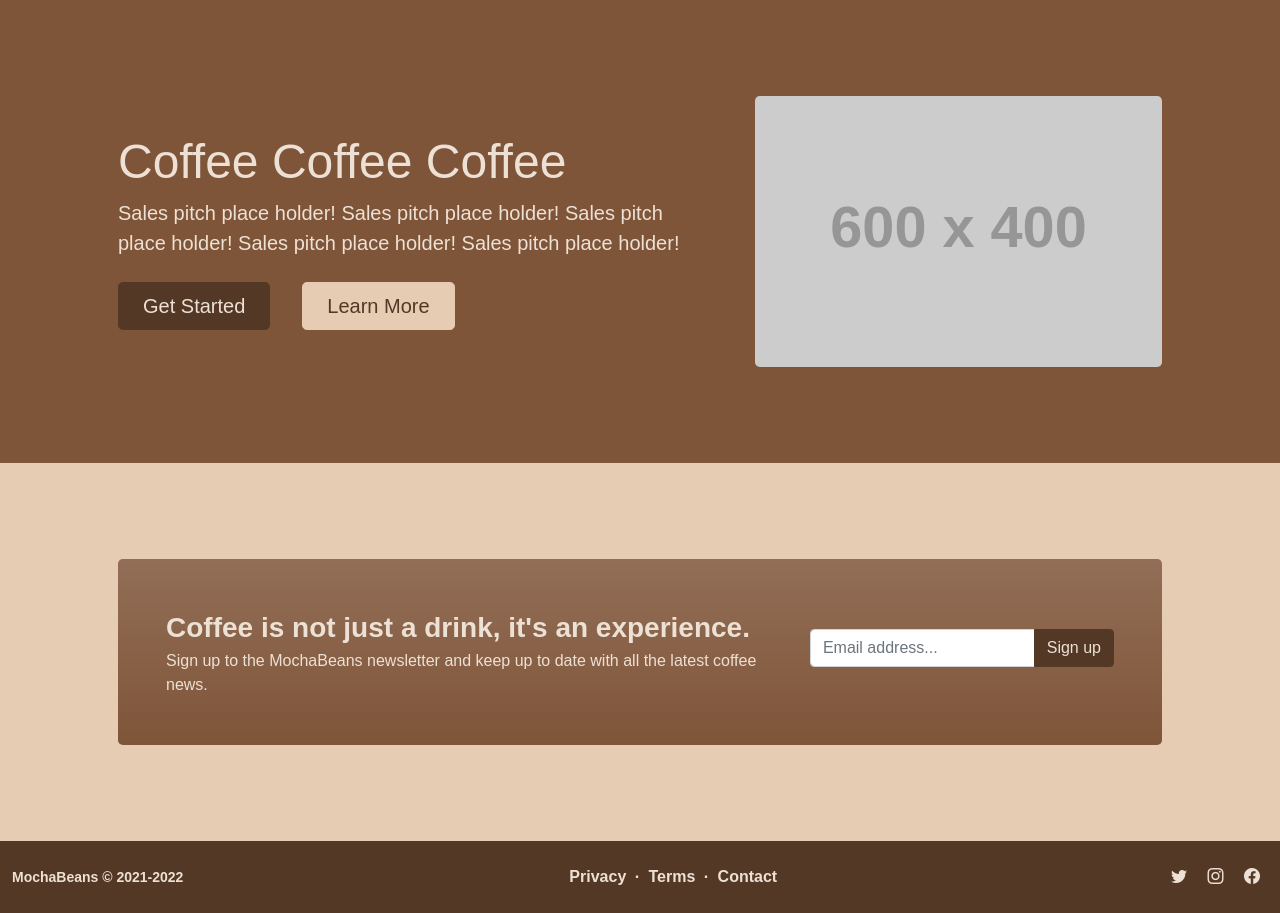
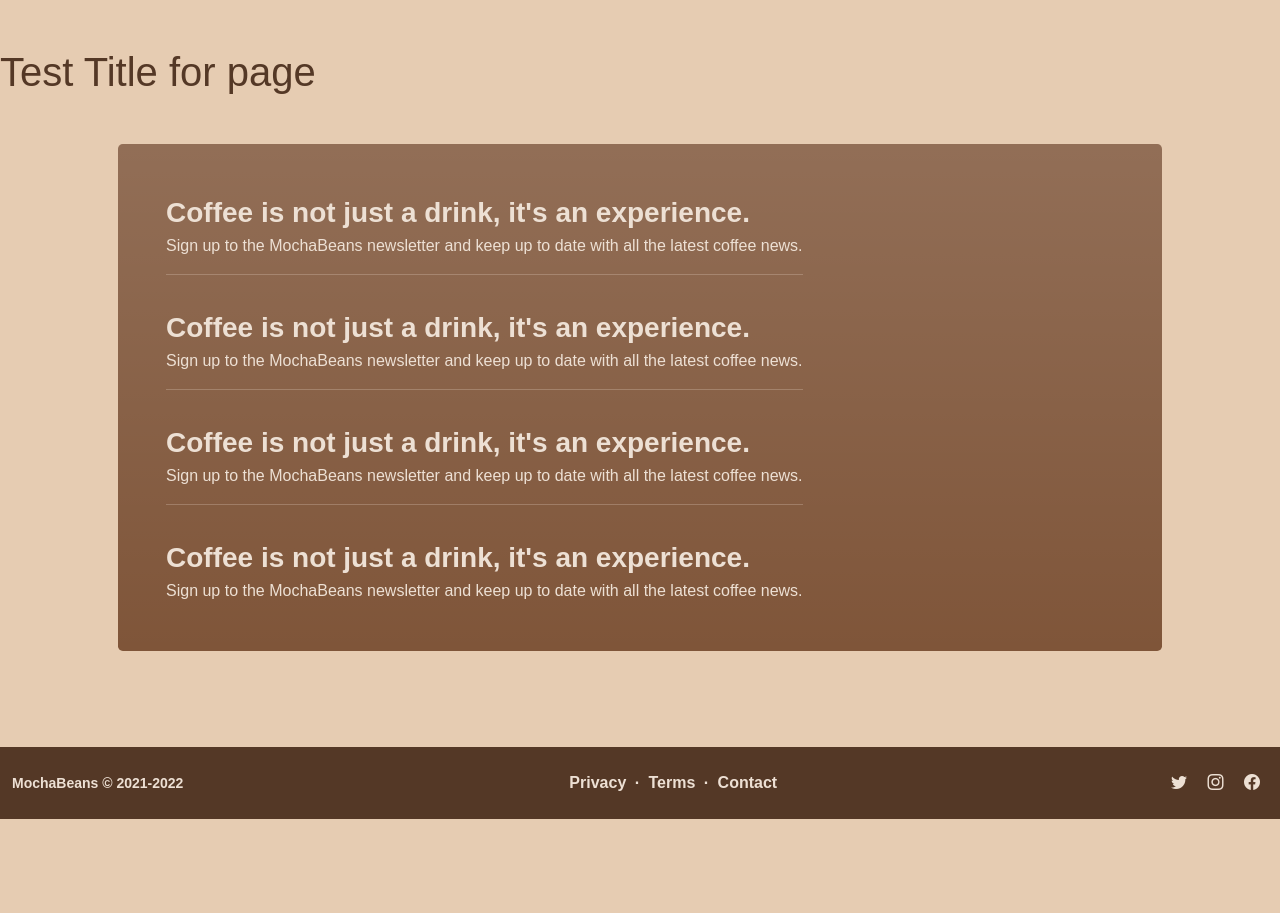
Before and after one commit to Code-Institute-Submissions/MSP-10, a Django app: template templates/information/policies.html in a window 1280 px wide. Shown: the part 56-969 px from the top of the page. After the commit the page ends 875 px from the top, so only its background shows below. Run offline with Django 4.2, Linux system fonts and the light colour scheme; the template is opened without the code that fills it, so the values that code supplies are empty; grey boxes labelled with a size stand in for pictures from a placeholder-image service; some libraries are stand-ins or nearby versions; some web fonts are replaced.

Commit message:
Create Policies.html and views for page
Add the view and urls for the policies page. Update the template layout with placeholder test boxes etc.

```diff
--- a/mochabean/urls.py
+++ b/mochabean/urls.py
@@ -23,4 +23,5 @@ from . import views
 urlpatterns = [
     path('admin/', admin.site.urls),
     path('', views.index, name='index'),
+    path('policies/', views.policies, name='policies'),
 ]
--- a/mochabean/views.py
+++ b/mochabean/views.py
@@ -4,3 +4,7 @@ from django.shortcuts import render
 def index(request):
     # View for displaying the landing page
     return render(request, 'index.html')
+
+def policies(request):
+    # View for displaying the resource list page
+    return render(request, 'information/policies.html')
--- a/templates/information/policies.html
+++ b/templates/information/policies.html
@@ -25,42 +25,27 @@ Policies Page
 <!-- The following is the unique content for this page -->
 <!-- Indented to align with the base template -->
             {% block content %}
-                <!-- Header-->
-                <header class="bg-dark py-5 index-header">
-                    <div class="container px-5">
-                        <div class="row gx-5 align-items-center justify-content-center">
-                            <div class="col-lg-8 col-xl-7 col-xxl-6">
-                                <div class="my-5 text-center text-xl-start">
-                                    <h1 class="display-5 fw-bolder mb-2">Coffee Coffee Coffee</h1>
-                                    <p class="lead fw-normal text-50 mb-4">Sales pitch place holder! Sales pitch place holder! Sales pitch place holder! Sales pitch place holder! Sales pitch place holder!</p>
-                                    <div class="d-grid gap-3 d-sm-flex justify-content-sm-center justify-content-xl-start">
-                                        <a class="btn btn-primary btn-lg px-4 me-sm-3 darkmocha-button" href="#features">Get Started</a>
-                                        <a class="btn btn-outline-light btn-lg px-4 lightmocha-button" href="#!">Learn More</a>
-                                    </div>
-                                </div>
-                            </div>
-                            <div class="col-xl-5 col-xxl-6 d-none d-xl-block text-center"><img class="img-fluid rounded-3 my-5" src="https://dummyimage.com/600x400/343a40/6c757d" alt="..." /></div>
-                        </div>
-                    </div>
-                </header>
-                <!-- Newsletter Subscription Section -->
+                <!-- Body Section of the Policies page -->
                 <section class="py-5 newsletter">
+                    <h1>Test Title for page</h1>
                     <div class="container px-5 my-5">
                         <aside class=" newsletter-box bg-gradient rounded-3 p-4 p-sm-5 mt-5">
                             <div class="d-flex align-items-center justify-content-between flex-column flex-xl-row text-center text-xl-start">
                                 <div class="mb-4 mb-xl-0">
                                     <div class="fs-3 fw-bold">Coffee is not just a drink, it's an experience.</div>
                                     <div class="text-50">Sign up to the MochaBeans newsletter and keep up to date with all the latest coffee news.</div>
-                                </div>
-                                <div class="ms-xl-4">
-                                    <div class="input-group mb-2">
-                                        <input class="form-control" type="text" placeholder="Email address..." aria-label="Email address..." aria-describedby="button-newsletter" />
-                                        <button class="btn darkmocha-button" id="button-newsletter" type="button">Sign up</button>
-                                    </div>
+                                    <hr>
+                                    <div class="fs-3 pt-3 fw-bold">Coffee is not just a drink, it's an experience.</div>
+                                    <div class="text-50">Sign up to the MochaBeans newsletter and keep up to date with all the latest coffee news.</div>
+                                    <hr>
+                                    <div class="fs-3 pt-3 fw-bold">Coffee is not just a drink, it's an experience.</div>
+                                    <div class="text-50">Sign up to the MochaBeans newsletter and keep up to date with all the latest coffee news.</div>
+                                    <hr>
+                                    <div class="fs-3 pt-3 fw-bold">Coffee is not just a drink, it's an experience.</div>
+                                    <div class="text-50">Sign up to the MochaBeans newsletter and keep up to date with all the latest coffee news.</div>
                                 </div>
                             </div>
                         </aside>
                     </div>
                 </section>
-            </main>
             {% endblock %}
```
